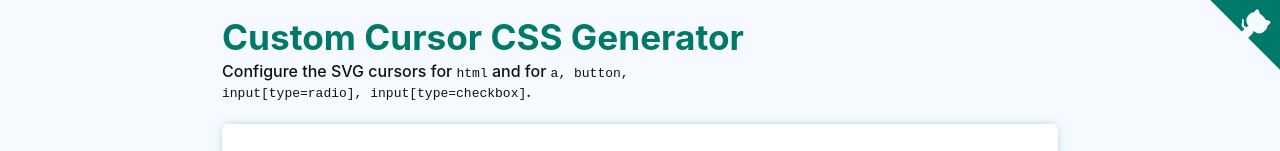
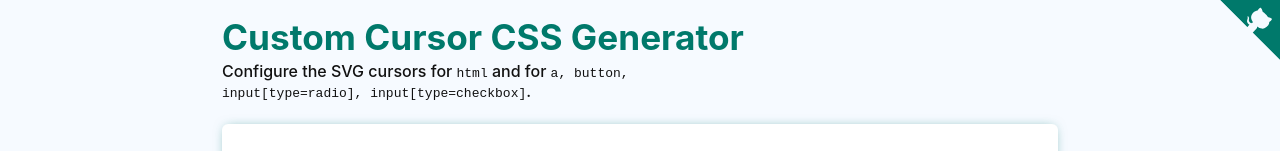
Before and after one commit to YasinC2/Custom-SVG-Cursor-CSS-Generator, a plain HTML site: page index.html in a window 1280 px wide. Shown: the top 151 px of the page. Drawn offline with Linux system fonts and the light colour scheme.

Commit message:
github corner

```diff
--- a/index.html
+++ b/index.html
@@ -149,10 +149,11 @@
       <pre id="css-output" tabindex="0" aria-label="Generated CSS code"></pre>
     </section>
 
-
-    <a href="https://github.com/YasinC2/Custom-SVG-Cursor-CSS-Generator" class="github-corner" aria-label="View source on GitHub" title="View source on GitHub" style="clip-path: polygon(100% 0%, 0% 0%, 100% 100%);display: inline-block;width: 70px;height: 70px;position: absolute;top: 0px;right: 0px;top: 0;">
-      <svg width="70" height="70" viewBox="0 0 21.147 21.147" xml:space="preserve" xmlns="http://www.w3.org/2000/svg" fill="#00796b">
-        <path d="M21.147 0H0l9.535 9.535c.024-.025.1-.03.125-.059.258-.23.502-.48.737-.735-.116-.084-.234-.168-.338-.268-.284-.247-.509-.585-.537-.969-.05-.352.178-.652.223-.99.049-.225-.018-.45-.027-.675-.015-.072.03-.167.115-.142.243.091.37.36.402.604.064.354-.12.7-.047 1.054.068.407.423.699.792.843.18-.122.378-.231.597-.259.032-.013.116.008.116-.017-.39-.488-.72-1.073-.725-1.714-.013-.672.348-1.289.8-1.76.377-.44.928-.72 1.505-.763.071-.057.104-.17.164-.247.208-.274.472-.516.785-.665.078-.049.169-.091.229.006.265.28.39.659.494 1.021.04.115.038.253.099.355.344.213.678.445.959.738.316.3.604.63.827 1.005.048.098.108.176.227.173.427.102.877.225 1.212.525.032.035.088.078.073.132a2.064 2.064 0 0 1-.967 1.044c-.009.39-.147.774-.368 1.093a3.65 3.65 0 0 1-1.186 1.002 2.012 2.012 0 0 1-1.067.221c-.608-.029-1.148-.366-1.618-.726a1.283 1.283 0 0 1-.234.666c-.421.479-.896.909-1.322 1.383-.038.022-.029.093-.052.117l9.62 9.619z" />
+    <a href="https://github.com/YasinC2/Custom-SVG-Cursor-CSS-Generator" aria-label="View source on GitHub" title="View source on GitHub" target="_blank" style=" position: fixed; width: 60px; height: 60px; display: inline-block; clip-path: polygon(100% 0%, 0% 0%, 100% 100%); top: 0; right: 0; bottom: auto; left: auto; z-index: 9999; background-color: transparent; background-repeat: no-repeat; background-position: center center; background-size: 100% 100%; text-decoration: none">
+      <svg width="60" height="60" viewBox="0 0 21.147 21.147" xml:space="preserve" xmlns="http://www.w3.org/2000/svg" fill="#00796b" aria-hidden="true" focusable="false">
+        <g transform="rotate(0 10.5735 10.5735)">
+          <path d="M21.147 0H0l9.535 9.535c.024-.025.1-.03.125-.059.258-.23.502-.48.737-.735-.116-.084-.234-.168-.338-.268-.284-.247-.509-.585-.537-.969-.05-.352.178-.652.223-.99.049-.225-.018-.45-.027-.675-.015-.072.03-.167.115-.142.243.091.37.36.402.604.064.354-.12.7-.047 1.054.068.407.423.699.792.843.18-.122.378-.231.597-.259.032-.013.116.008.116-.017-.39-.488-.72-1.073-.725-1.714-.013-.672.348-1.289.8-1.76.377-.44.928-.72 1.505-.763.071-.057.104-.17.164-.247.208-.274.472-.516.785-.665.078-.049.169-.091.229.006.265.28.39.659.494 1.021.04.115.038.253.099.355.344.213.678.445.959.738.316.3.604.63.827 1.005.048.098.108.176.227.173.427.102.877.225 1.212.525.032.035.088.078.073.132a2.064 2.064 0 0 1-.967 1.044c-.009.39-.147.774-.368 1.093a3.65 3.65 0 0 1-1.186 1.002 2.012 2.012 0 0 1-1.067.221c-.608-.029-1.148-.366-1.618-.726a1.283 1.283 0 0 1-.234.666c-.421.479-.896.909-1.322 1.383-.038.022-.029.093-.052.117l9.62 9.619z" />
+        </g>
       </svg>
     </a>
 
```
